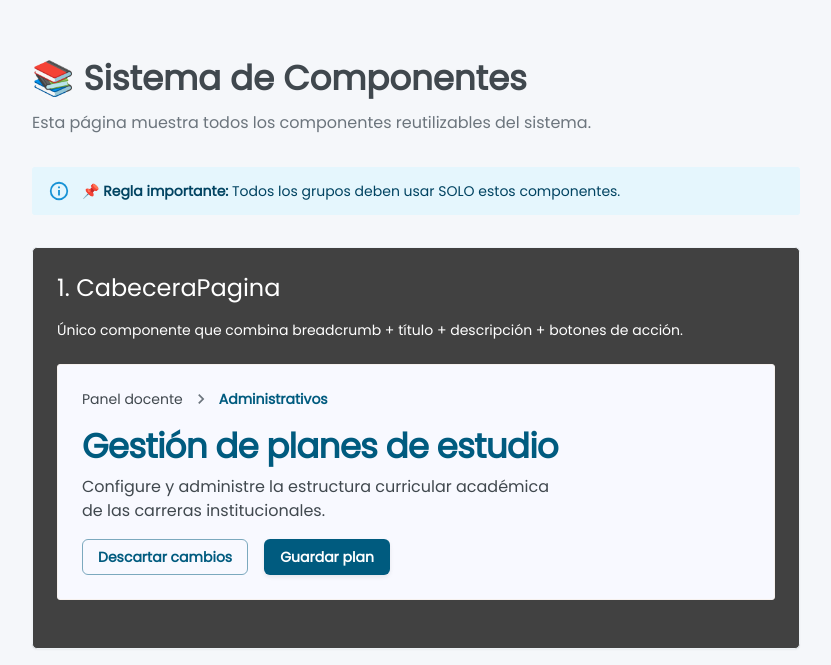
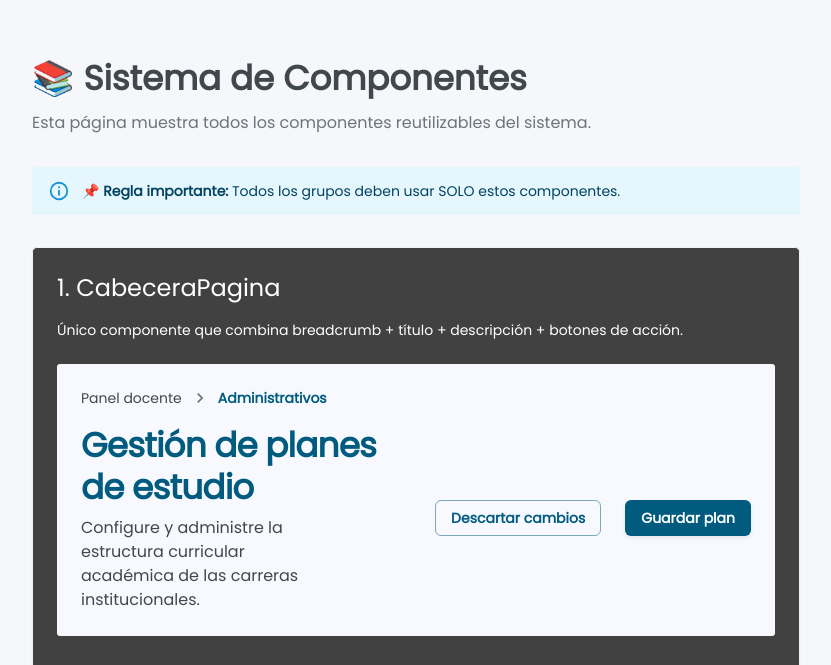
Before and after one commit to WaldoAriel/biblioteca-UI-SIGI, a React (Vite) app: page / in a window 1280 px wide. Shown: the part 135-800 px from the top of the page, without its empty margins (224-1055 px from the left). Built offline with nearby package versions, Linux system fonts and the light colour scheme.

Commit message:
cabecera

```diff
--- a/src/components/sistema/CabeceraPagina.tsx
+++ b/src/components/sistema/CabeceraPagina.tsx
@@ -1,6 +1,8 @@
+// src/components/sistema/CabeceraPagina.tsx
 import { Box, Breadcrumbs, Typography, Button, Stack, Paper } from '@mui/material';
 import { NavigateNext as NavigateNextIcon } from '@mui/icons-material';
 import { ReactNode } from 'react';
+import { themeTokens } from './theme';
 
 interface BreadcrumbItem {
   label: string;
@@ -35,8 +37,8 @@ export const CabeceraPagina = ({
       sx={{
         p: 3,
         mb: 3,
-        backgroundColor: '#F8F9FF',
-        border: '1px solid #f6f1ee'
+        backgroundColor: themeTokens.colors.surfaceHover,
+        border: '1px solid ${themeTokens.colors.border}'
       }}
     >
       {breadcrumbs.length > 0 && (
@@ -65,13 +67,14 @@ export const CabeceraPagina = ({
         </Breadcrumbs>
       )}
 
+      {/* Grid para mantener título/descripción a la izquierda y botones a la derecha */}
       <Box sx={{
-        display: 'flex',
-        justifyContent: 'space-between',
-        alignItems: 'flex-start',
-        flexWrap: 'wrap',
-        gap: 2
+        display: 'grid',
+        gridTemplateColumns: { xs: '1fr', sm: '1fr auto' },
+        gap: 2,
+        alignItems: 'start'
       }}>
+        {/* Columna izquierda: título y descripción */}
         <Box>
           <Typography
             variant="h4"
@@ -98,8 +101,17 @@ export const CabeceraPagina = ({
           )}
         </Box>
 
+        {/* Columna derecha: botones (si existen) */}
         {acciones.length > 0 && (
-          <Stack direction="row" spacing={2}>
+          <Stack
+            direction="row"
+            spacing={2}
+            sx={{
+              alignSelf: 'center',  // centra verticalmente los botones
+              flexWrap: 'wrap',
+              gap: 1
+            }}
+          >
             {acciones.map((accion, idx) => (
               <Button
                 key={idx}
```
Also changed, not shown: 1 other file (tests, documents, lock files or other folders).
